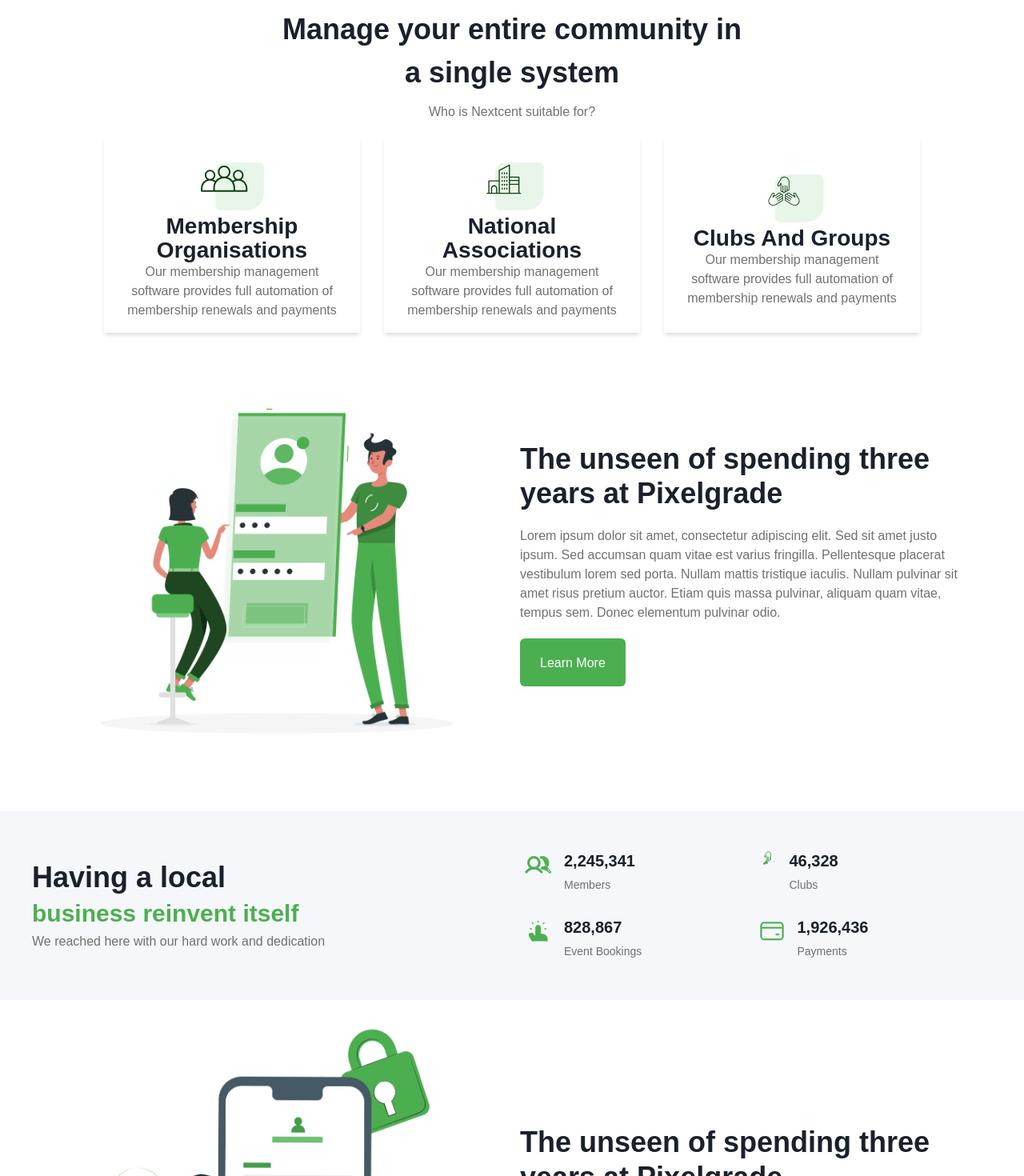
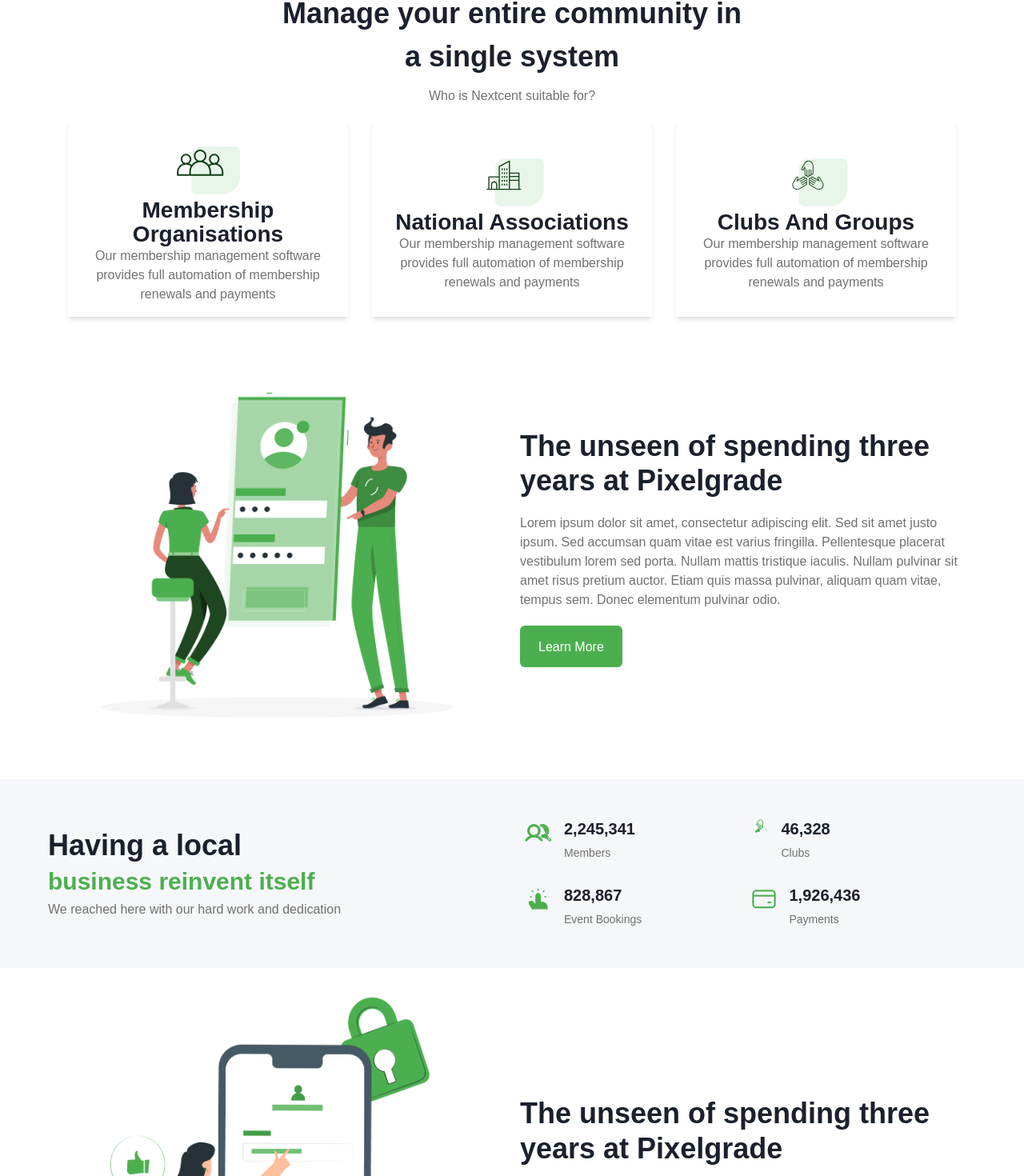
Before and after one commit to dboatengg/nexcent, a React (Vite) app: page / in a window 1280 px wide. Shown: the part 338-1808 px from the top of the page at 80% size. Built offline with nearby package versions, Linux system fonts and the light colour scheme.

Commit message:
Build Cta component

```diff
--- a/src/App.tsx
+++ b/src/App.tsx
@@ -7,22 +7,24 @@ import Pixel from "./components/Pixel";
 import Stats from "./components/Stats";
 import FooterDesginGuide from "./components/FooterDesginGuide";
 import Customers from "./components/Customers";
+// import Cta from "./components/Cta";
 
 function App() {
   return (
     <>
       <Navbar />
 
-      <Box p="20px" maxWidth="1200px" mx="auto">
+      <Box paddingX="20px" maxWidth="1200px" mx="auto">
         <Client />
         <AudienceSuitability />
         <Pixel/>
       </Box>
       <Stats/>
       <Box p="20px" maxWidth="1200px" mx="auto">
-          <FooterDesginGuide/>
+        <FooterDesginGuide/>
       </Box>
       <Customers/>
+      {/* <Cta/> */}
     </>
   );
 }
--- a/src/components/AudienceSuitability.tsx
+++ b/src/components/AudienceSuitability.tsx
@@ -15,7 +15,7 @@ const AudienceSuitability = () => {
       </Flex>
       <Flex wrap='wrap' gap='30px' justifyContent='center'>
         {audienceSuitabilityData.map(data=>(
-        <Flex key={data.id} bg='white' boxShadow='md' borderRadius='sm' paddingX={5} paddingY={4} width='320px' justifyContent='center' alignItems='center' flexDirection='column' >
+        <Flex key={data.id} bg='white' boxShadow='md' borderRadius='sm' paddingX={5} paddingY={4} maxWidth={{base:'100%',md:'350px'}} justifyContent='center' alignItems='center' flexDirection='column' >
           <Image boxSize='80px' src={data.id === 1 ? membership : data.id === 2 ? national:data.id ===3?clubs:''}/>
           <Heading size='heading3' textAlign='center'>{data.heading}</Heading>
           <Text textAlign='center'>{data.text}</Text>
--- /dev/null
+++ b/src/components/Cta.tsx
@@ -0,0 +1,14 @@
+import { Box, Button, Flex, Heading } from "@chakra-ui/react"
+
+const Cta = () => {
+  return (
+    <Box bg="silver">
+        <Flex flexDirection="column" gap="30px" alignItems='center' maxWidth='400px' mx="auto">
+            <Heading textAlign='center'>Pellentesque suscipit fringilla libero eu.</Heading>
+            <Button variant='primary'>Get a Demo</Button>
+        </Flex>
+    </Box>
+  )
+}
+
+export default Cta
--- a/src/components/Customers.tsx
+++ b/src/components/Customers.tsx
@@ -12,7 +12,7 @@ import { ArrowForwardIcon } from "@chakra-ui/icons"
 const Customers = () => {
   return (
     <Box bg='silver' paddingY="20px">
-        <Flex flexDirection={{base:'column',md:'row'}} alignContent='center' alignItems='center' paddingX="20px" maxWidth="1200px" mx="auto" gap='30px'>
+        <Flex flexDirection={{base:'column',md:'row'}} alignContent='center' alignItems='center' paddingX="20px" maxWidth="1200px" mx="auto" gap={{base:'5px',md:'30px'}}>
             <Image boxSize={{base:'100%', md:'35%'}} src={customersImage}/>
             <Flex flexDirection="column" gap="15px">
                 <Text>Maecenas dignissim justo eget nulla rutrum molestie. Maecenas lobortis sem dui, vel rutrum risus tincidunt ullamcorper. Proin eu enim metus. Vivamus sed libero ornare, tristique quam in, gravida enim. Nullam ut molestie arcu, at hendrerit elit. Morbi laoreet elit at ligula molestie, nec molestie mi blandit. Suspendisse cursus tellus sed augue ultrices, quis tristique nulla sodales. Suspendisse eget lorem eu turpis vestibulum pretium. Suspendisse potenti. Quisque malesuada enim sapien, vitae placerat ante feugiat eget. Quisque vulputate odio neque, eget efficitur libero condimentum id. Curabitur id nibh id sem dignissim finibus ac sit amet magna.</Text>
--- a/src/components/Stats.tsx
+++ b/src/components/Stats.tsx
@@ -5,7 +5,7 @@ import StatsCard from "./StatsCard"
 const Stats = () => {
   return (
     <Box  bg="silver" paddingY="50px">
-      <SimpleGrid gap="30px" alignItems='center' columns={{base:1,md:2}} maxWidth="1200px" mx="auto">
+      <SimpleGrid gap="30px" alignItems='center' columns={{base:1,md:2}} paddingX="20px" maxWidth="1200px" mx="auto">
       <Flex gap='5px' flexDirection='column' alignItems={{base:'center',md:'start'}}>
         <Heading textAlign={{base:'center',md:'start'}}>Having a local</Heading>
         <Heading color='primary' textAlign={{base:'center',md:'start'}} fontSize='30px'>business reinvent itself</Heading>
--- a/src/theme.ts
+++ b/src/theme.ts
@@ -50,8 +50,8 @@ const theme = extendTheme({
           borderRadius: "md",
           color: "white",
           bg: "primary",
-          paddingX:'25px',
-          paddingY:'30px',
+          paddingX:'23px',
+          paddingY:'26px',
           _hover: {
             bg: "secondary",
           },
```
